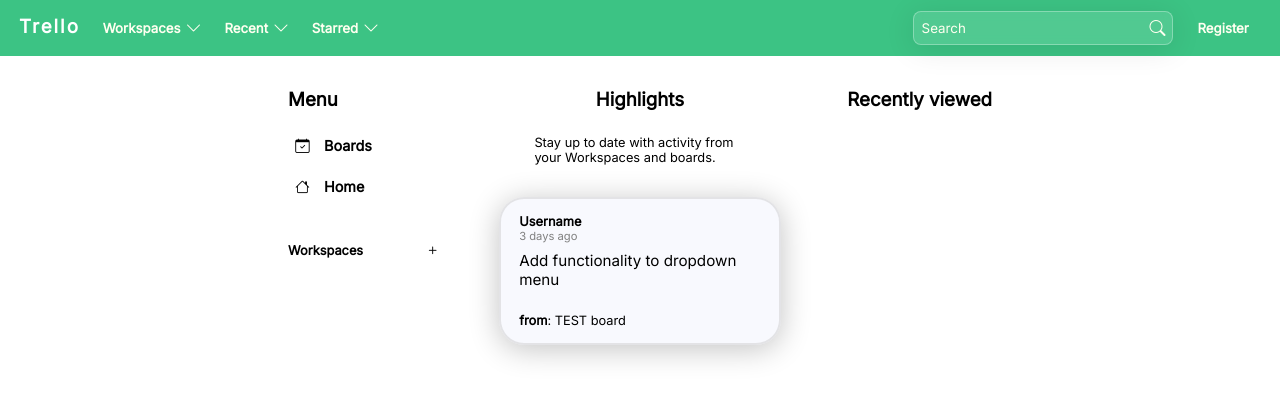
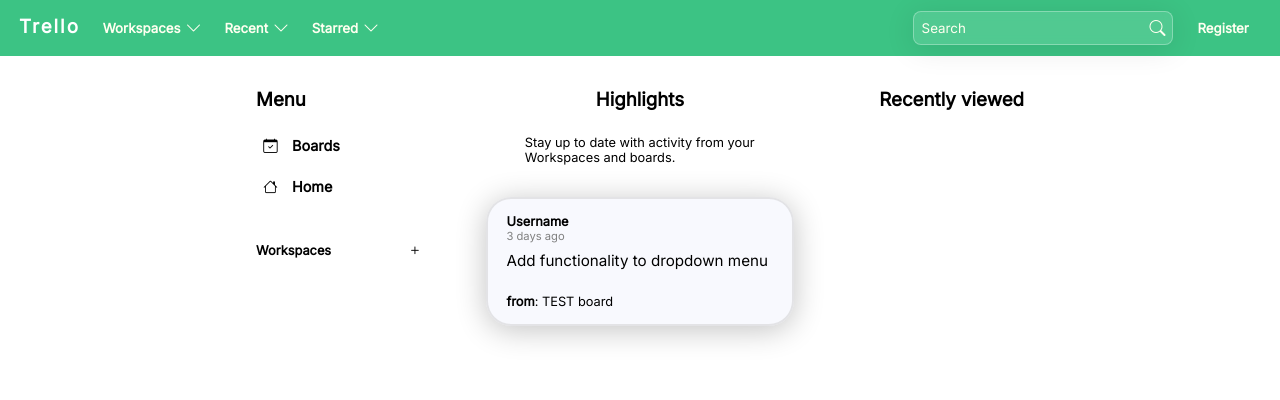
Before and after one commit to Kameal22/react-trello-clone, a React (Create React App) app: page / in a window 1280 px wide. Shown: the top 400 px of the page. Built offline with nearby package versions, Linux system fonts and the light colour scheme.

Commit message:
fixed styling on forms inputs

```diff
--- a/src/styles/mainSectionStyles/mainSection.css
+++ b/src/styles/mainSectionStyles/mainSection.css
@@ -1,5 +1,5 @@
 .mainSectionDiv{
-    width: 55%;
+    width: 60%;
     margin: 4vh auto;
     display: flex;
 }
--- a/src/styles/navStyles/navRegister.css
+++ b/src/styles/navStyles/navRegister.css
@@ -23,6 +23,7 @@
     color: black;
     width: 75%;
     cursor: pointer;
+    padding-left: .4em;
 }
 
 .registerDiv label{
--- a/src/styles/popUpStyles/createBoardPopUp.css
+++ b/src/styles/popUpStyles/createBoardPopUp.css
@@ -87,6 +87,7 @@
     width: 100%;
     padding: 8px 0;
     margin-top: 1vh;
+    padding-left: .3em;
 }
 
 .chooseWorkspaceDiv{
```
